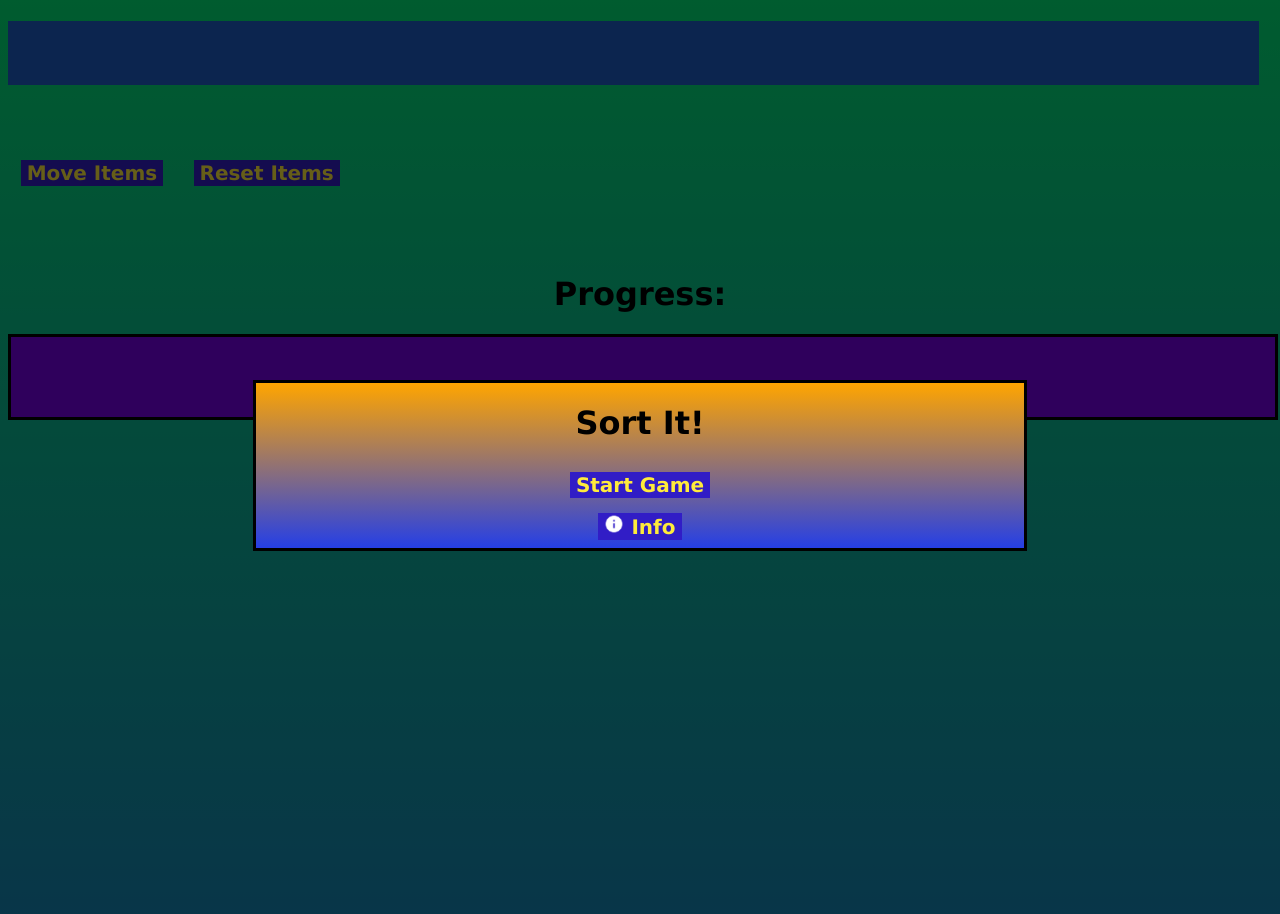
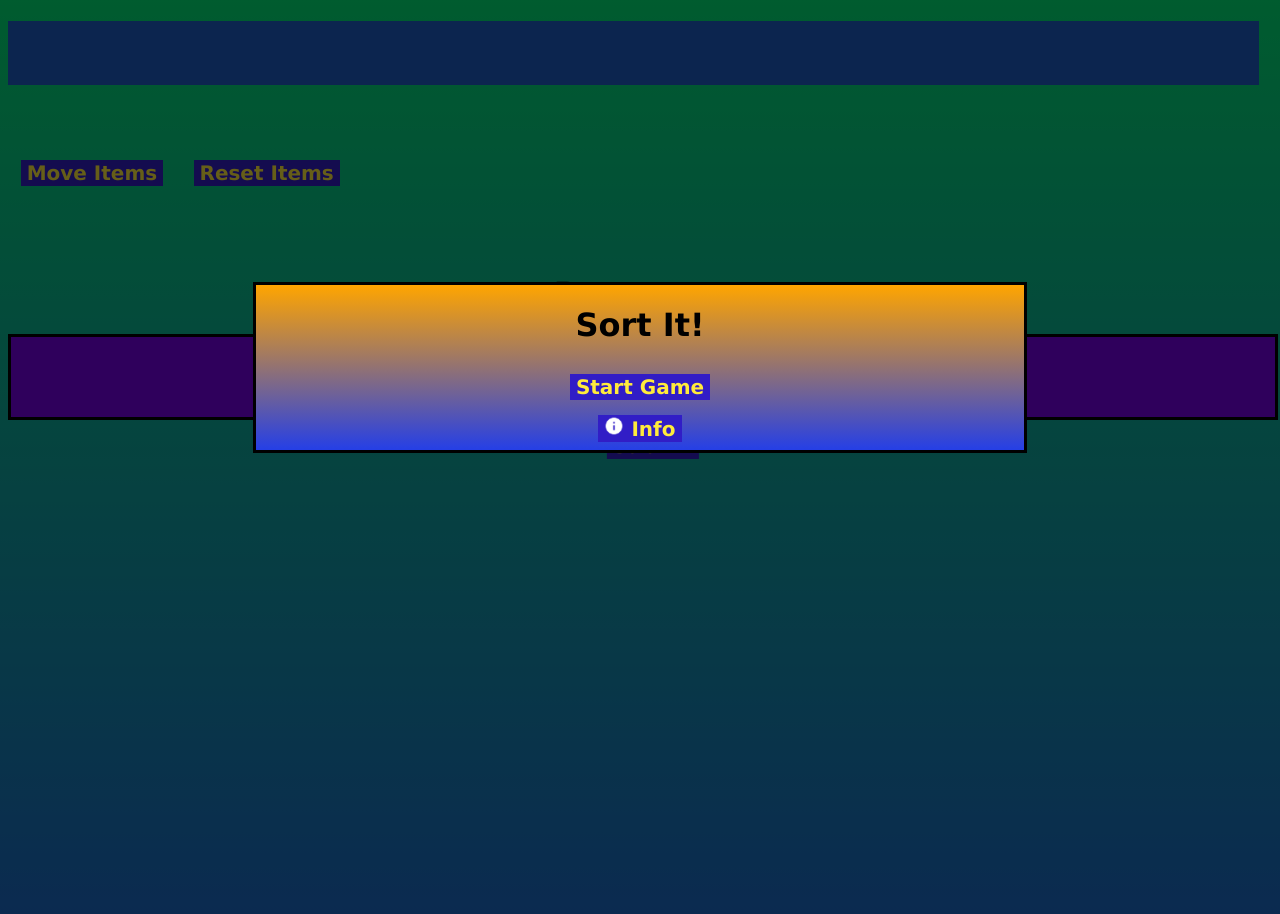
Before and after one commit to GuyWhoCode/SortIt, a plain HTML site: page index.html in a window 1280 px wide. Shown: the top 914 px of the page. Drawn offline with nearby package versions, Linux system fonts and the light colour scheme.

Commit message:
Removed unnecessary folders from import

```diff
--- a/sortit-6334887.20181019T230320816Z.home/home/workspace/style.css
+++ b/style.css
@@ -1,11 +1,8 @@
 * {
   font-family: "Lucida Sans Unicode", "Lucida Grande", sans-serif;
 }
-html {
-  height: 100em;
-}
 body {
-  height: 100%;
+  height: 150vh;
   background: linear-gradient(#00E676,#253fe6);
   background-repeat: no-repeat;
 }
@@ -120,7 +117,7 @@ body {
 #startBackground {
   position: absolute;
   width: 100%;
-  height: 150%;
+  height: 101vh;
   top: 0;
   left: 0;
   padding-bottom: 25%;
```
Also changed, not shown: baseline_info_white_18dp.png (renamed from sortit-6334887.20181019T230320816Z.home/home/workspace/baseline_info_white_18dp.png), bg-spinner.gif (renamed from sortit-6334887.20181019T230320816Z.home/home/workspace/bg-spinner.gif), index.html (renamed from sortit-6334887.20181019T230320816Z.home/home/workspace/index.html), sortItScript.js (renamed from sortit-6334887.20181019T230320816Z.home/home/workspace/sortItScript.js), 1 other file.
